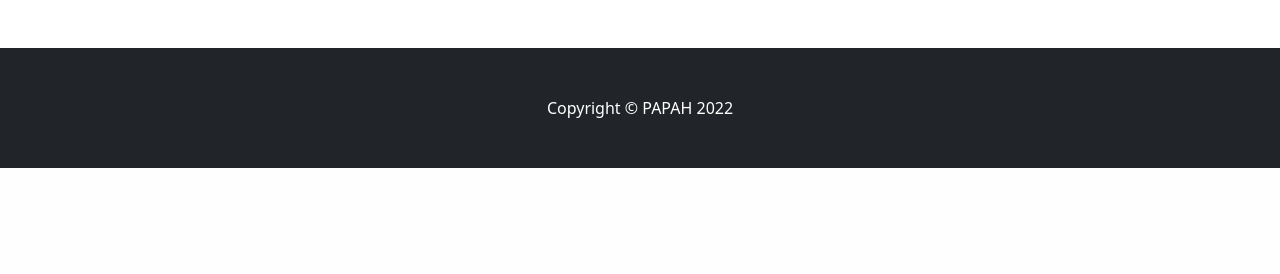
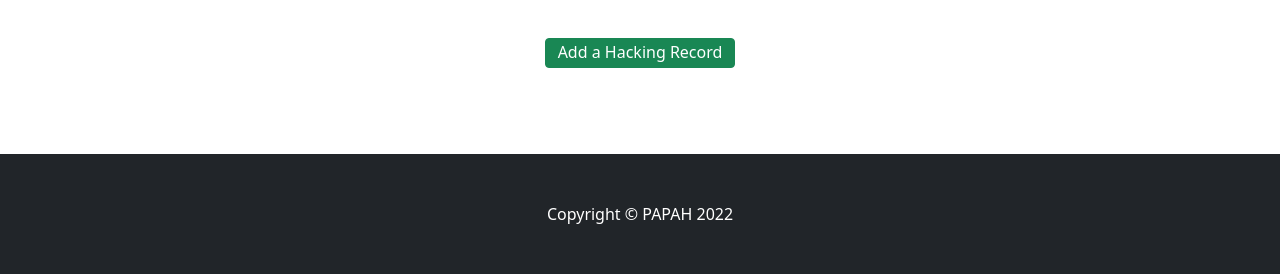
Before and after one commit to invisibleyeti99/PAPAH, a Django app: page / in a window 1280 px wide. Shown: the part 3522-3796 px from the top of the page. Before the commit the page ends 3690 px from the top, so only its background shows below. Run offline with Django 4.2, Linux system fonts and the light colour scheme; data that the repository does not hold is empty; some libraries are stand-ins or nearby versions.

Commit message:
add form button

```diff
--- a/Project1/templates/base.html
+++ b/Project1/templates/base.html
@@ -21,7 +21,7 @@
                 <div class="collapse navbar-collapse" id="navbarSupportedContent">
                     <ul class="navbar-nav ms-auto mb-2 mb-lg-0">
                         <li class="nav-item"><a class="nav-link" href="{% url 'index'%}">Home</a></li>
-                        <li class="nav-item"><a class="nav-link" href="{% url 'form'%}">Form</a></li>
+                        <li class="nav-item"><a class="nav-link" href="{% url 'form'%}">Add a Record</a></li>
                     </ul>
                 </div>
             </div>
--- a/Project1/templates/papahapp/index.html
+++ b/Project1/templates/papahapp/index.html
@@ -101,7 +101,7 @@
         </section>
 
         <div style = 'margin:auto;  text-align: center;'>
-            <label style="text-align:center"> <strong> <font size="+2">All Hacking Records</font></strong>
+            <label style="text-align:center;"> <strong> <font size="+2">All Hacking Records</font></strong>
                 <table class="center styled-table" style='width:auto'>
                     <tr class="active-row">
                         <th>First Name</th>
@@ -129,6 +129,10 @@
                     {% endfor %}
                 </table>
             </label>
+            <br>
+            <a class="btn btn-success btn-block" style="margin-top: 3%; margin-bottom:3%; line-height:0.95;" href="{% url 'form' %}">Add a Hacking Record</a>
+
+            <br>
         </div>
         <br><br>
 {%endblock%}
```
